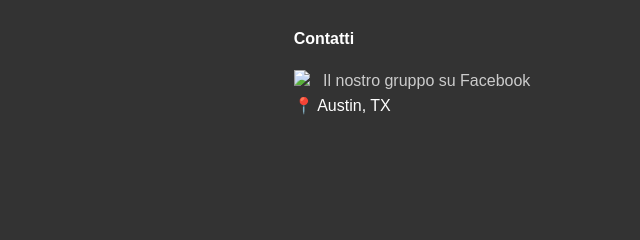
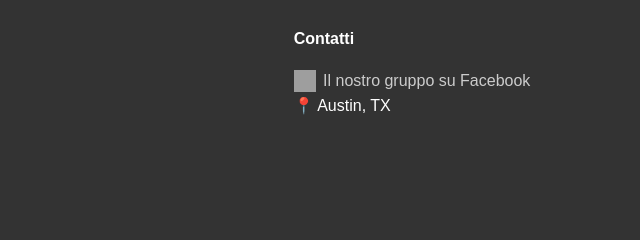
Before and after one commit to VittorioAltagracia/italiani-ad-austin, a plain HTML site: page public/eventi.html in a window 1280 px wide. Shown: the part 735-975 px from the top of the page, 561-1201 px from the left. Drawn offline with Linux system fonts and the light colour scheme; the site is published under a folder, as on GitHub Pages, so addresses that start at the root find nothing.

Commit message:
update path for images

```diff
--- a/public/eventi.html
+++ b/public/eventi.html
@@ -4,7 +4,7 @@
     <meta charset="UTF-8" />
     <meta name="viewport" content="width=device-width, initial-scale=1.0" />
     <title>Eventi - Parliamo Italiano ad Austin</title>
-    <link rel="icon" type="image/png" href="/public/favicon.png" />
+    <link rel="icon" type="image/png" href="favicon.png" />
     <link rel="stylesheet" href="styles/styles.css" />
     <link rel="stylesheet" href="styles/events-page.css" />
   </head>
@@ -118,8 +118,8 @@
             <h4>Contatti</h4>
             <span>
               <img
-                src="/public/facebooIconAI.png"
-                alt="Logo Italiani ad Austin"
+                src="facebooIconAI.png"
+                alt="facebook icon"
                 class="facebook-icon"
               />
               <a
```
Also changed, not shown: public/chi-siamo.html (+3 -3 lines), public/galleria.html (+3 -3 lines), public/index.html (+3 -3 lines), public/unisciti.html (+3 -3 lines).
